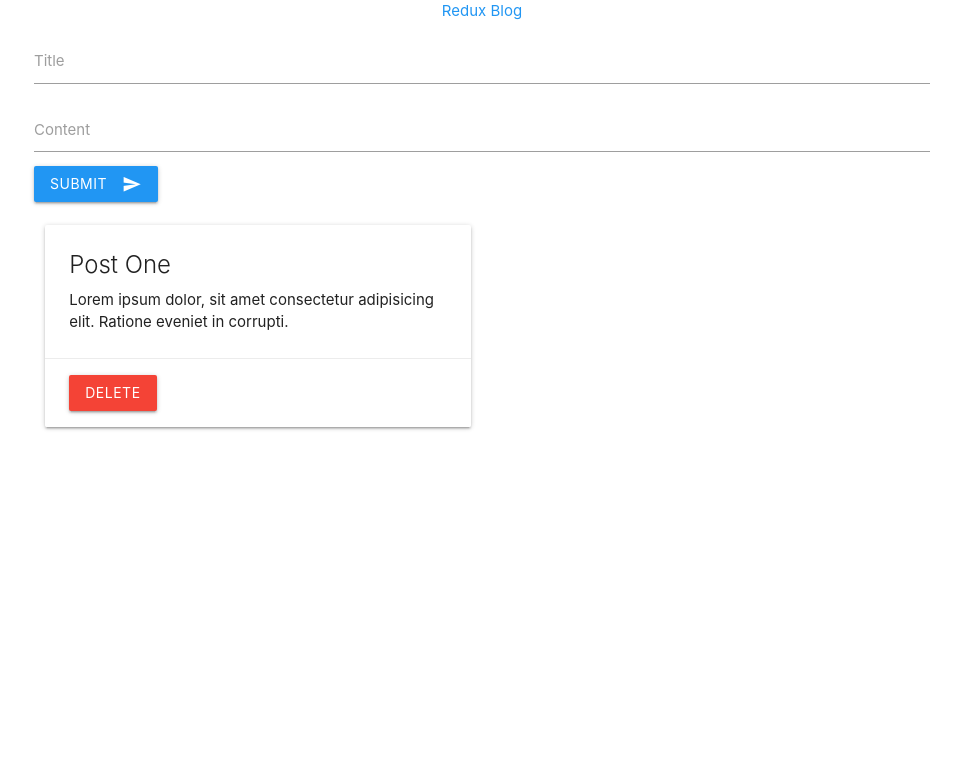
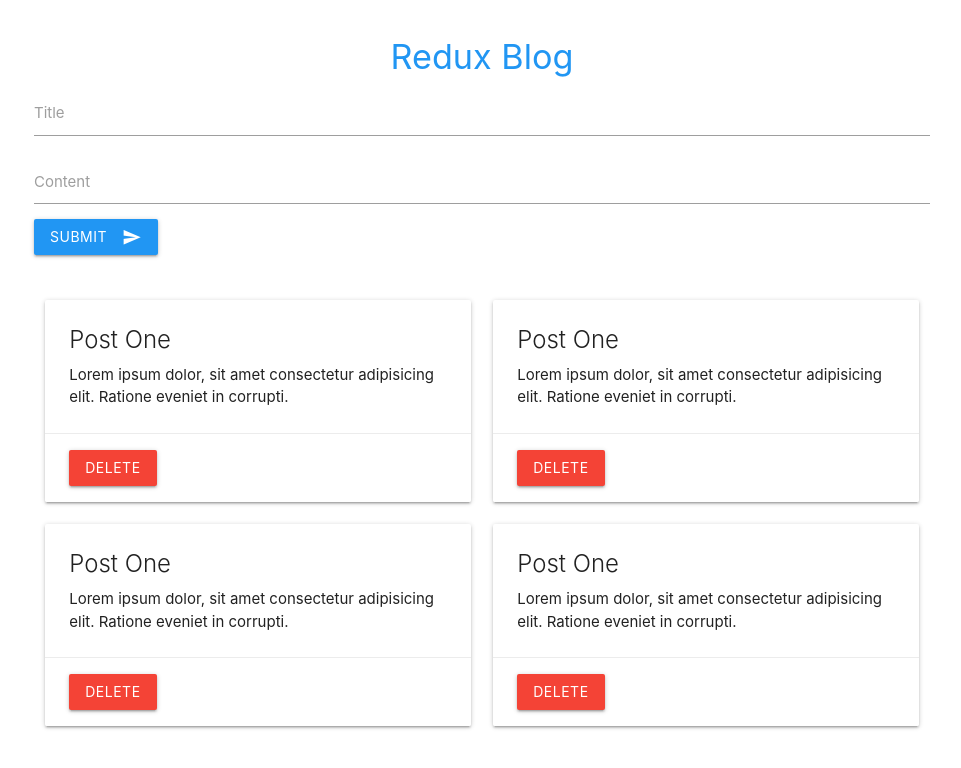
Before and after one commit to IlyaKrapivnoy/react-redux-blog-app, a React (Create React App) app: page / in a window 1280 px wide. Shown: the top 768 px of the page, without its empty margins (158-1119 px from the left). Built offline with nearby package versions, Linux system fonts and the light colour scheme.

Commit message:
final UI

```diff
--- a/src/components/AddPost.jsx
+++ b/src/components/AddPost.jsx
@@ -4,8 +4,8 @@ class AddPost extends Component {
     render() {
         return (
             <>
-                <div className='container'>
-                    <div className='blue-text center-align'>Redux Blog</div>
+                <div className='container' style={{ margin: '2.5rem auto' }}>
+                    <h4 className='blue-text center-align'>Redux Blog</h4>
                     <form>
                         <div className='input-field'>
                             <label htmlFor='post_title'>Title</label>
--- a/src/components/PostList.jsx
+++ b/src/components/PostList.jsx
@@ -7,6 +7,9 @@ class PostList extends Component {
             <div className='container'>
                 <div className='row'>
                     <PostDetail />
+                    <PostDetail />
+                    <PostDetail />
+                    <PostDetail />
                 </div>
             </div>
         );
```
